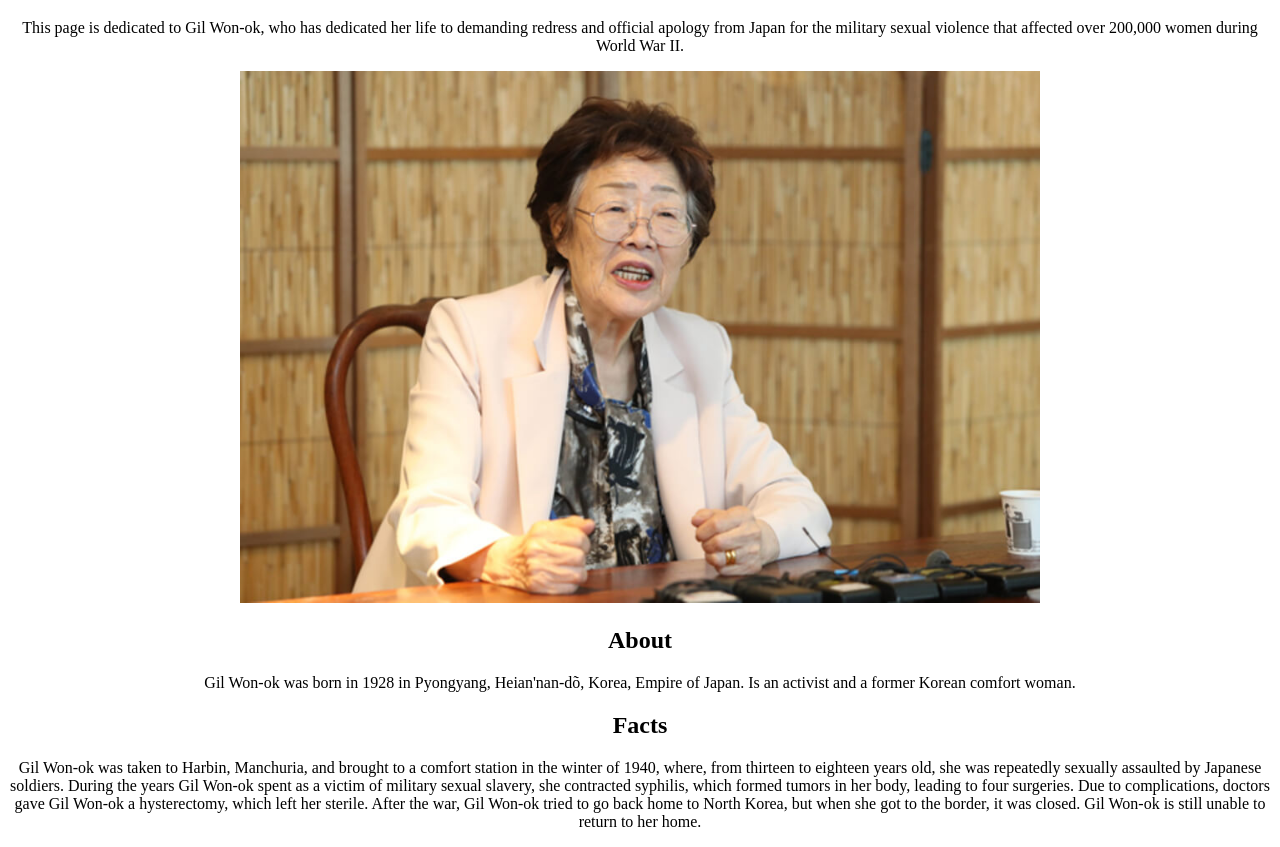
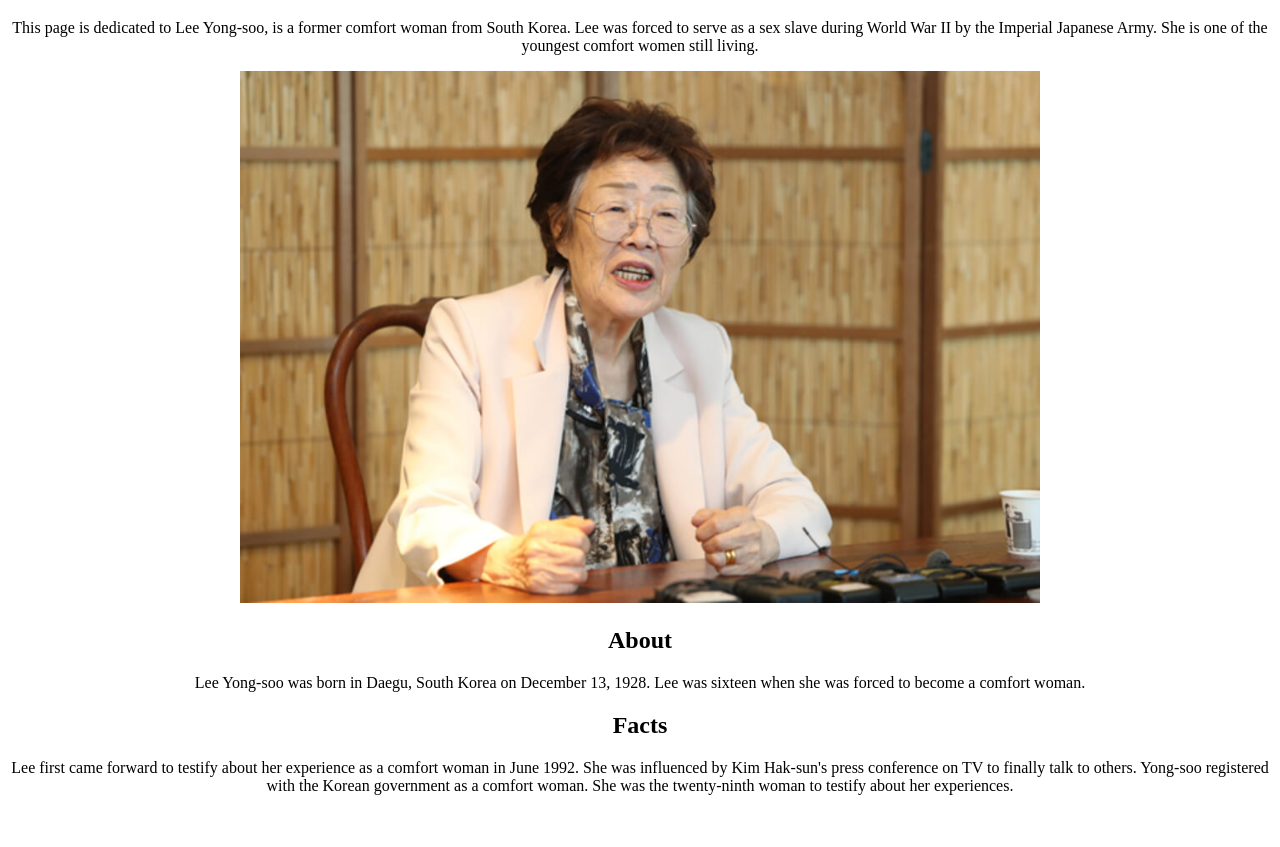
Before and after one commit to thaottnguyen05/project-01, a plain HTML site: page index6.html in a window 1280 px wide. Shown: the part 61-908 px from the top of the page. After the commit the page ends 872 px from the top, so only its background shows below. Drawn offline with Linux system fonts and the light colour scheme.

Commit message:
made changes to index6

```diff
--- a/index6.html
+++ b/index6.html
@@ -9,7 +9,7 @@
 <center>
     <h1>Lee Yong-soo</h1>
 
-    <p>This page is dedicated to Gil Won-ok, who has dedicated her life to demanding redress and official apology from Japan for the military sexual violence that affected over 200,000 women during World War II.</p>
+    <p>This page is dedicated to Lee Yong-soo, is a former comfort woman from South Korea. Lee was forced to serve as a sex slave during World War II by the Imperial Japanese Army. She is one of the youngest comfort women still living.</p>
 
     <img
         src="images/Lee.jpg"
@@ -22,11 +22,11 @@
         alt="A responsive example image">
 
     <h2>About</h2>
-    <p>Gil Won-ok was born in 1928 in Pyongyang, Heian'nan-dõ, Korea, Empire of Japan. Is an activist and a former Korean comfort woman.
+    <p>Lee Yong-soo was born in Daegu, South Korea on December 13, 1928. Lee was sixteen when she was forced to become a comfort woman.
     </p>
 
     <h2>Facts</h2>
-    <p>Gil Won-ok was taken to Harbin, Manchuria, and brought to a comfort station in the winter of 1940, where, from thirteen to eighteen years old, she was repeatedly sexually assaulted by Japanese soldiers. During the years Gil Won-ok spent as a victim of military sexual slavery, she contracted syphilis, which formed tumors in her body, leading to four surgeries. Due to complications, doctors gave Gil Won-ok a hysterectomy, which left her sterile. After the war, Gil Won-ok tried to go back home to North Korea, but when she got to the border, it was closed. Gil Won-ok is still unable to return to her home.</p>
+    <p>Lee first came forward to testify about her experience as a comfort woman in June 1992. She was influenced by Kim Hak-sun's press conference on TV to finally talk to others. Yong-soo registered with the Korean government as a comfort woman. She was the twenty-ninth woman to testify about her experiences.</p>
 </center>
 </body>
 </html>
```
